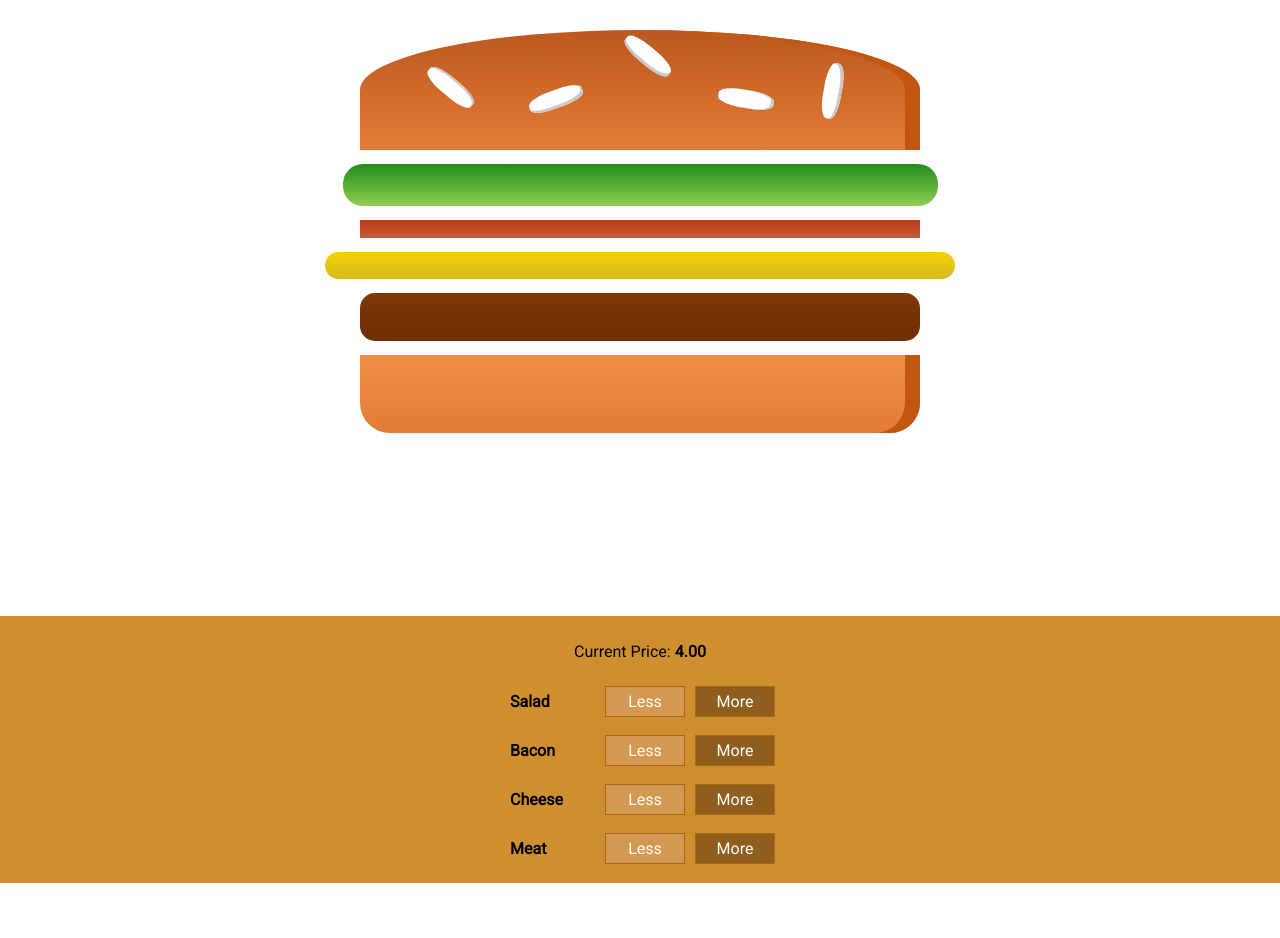
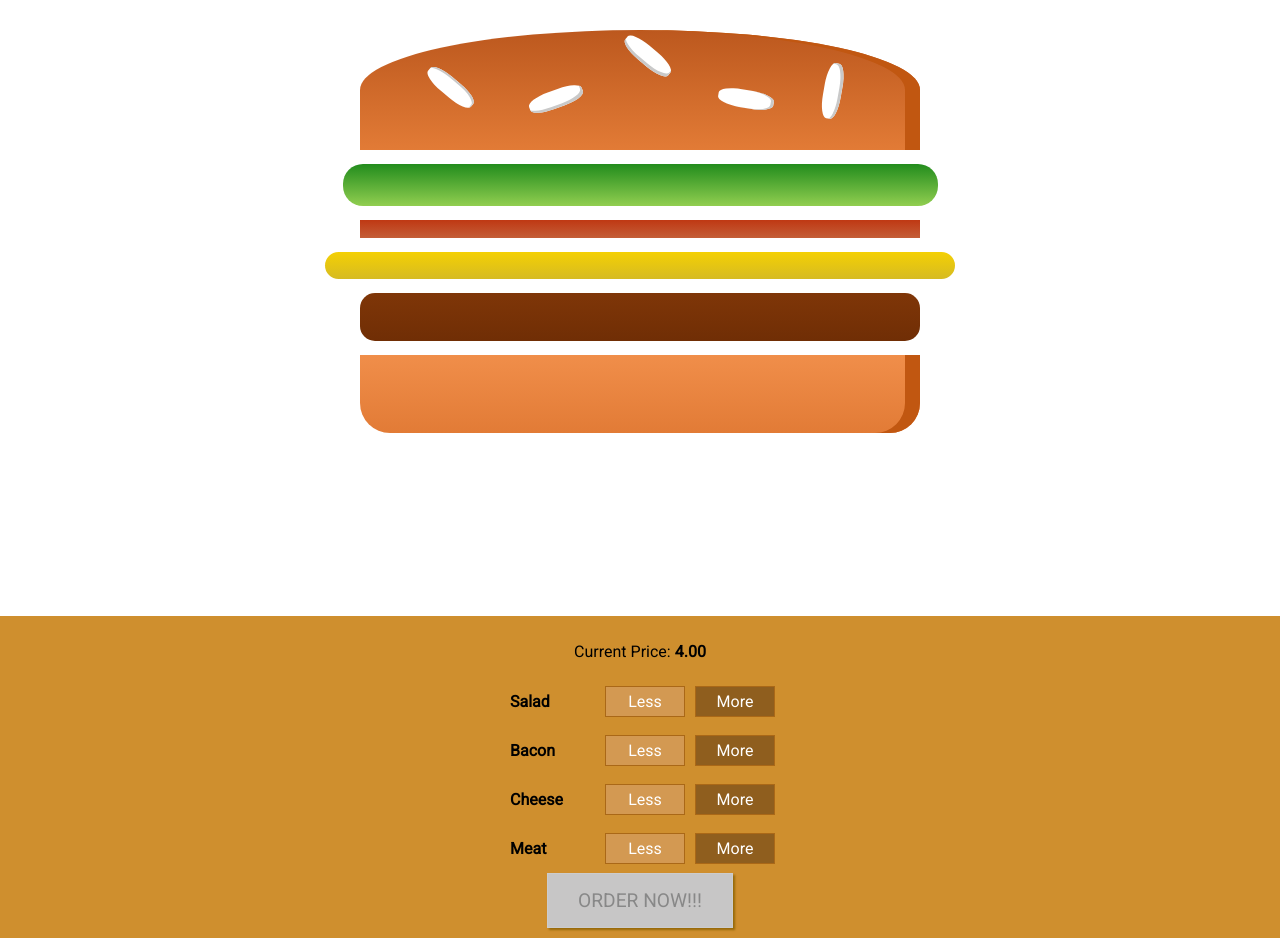
Before and after one commit to faustoazzaretti/burger-builder, a React app: page / in a window 1280 px wide. Before the commit the page ends 883 px from the top, so only its background shows below. Built offline with nearby package versions, Linux system fonts and the light colour scheme.

Commit message:
Adding the Order Button

```diff
--- a/src/components/Burger/BuildControls/BuildControls.css
+++ b/src/components/Burger/BuildControls/BuildControls.css
@@ -8,3 +8,45 @@
     width: 100%;
     background-color: #CF8F2E;
 }
+
+
+.OrderButton {
+    background-color: #DAD735;
+    outline: none;
+    cursor: pointer;
+    border: 1px solid #966909;
+    color: #966909;
+    font-family: inherit;
+    font-size: 1.2em;
+    padding: 15px 30px;
+    box-shadow: 2px 2px 2px #966909;
+}
+
+.OrderButton:hover, .OrderButton:active {
+    background-color: #A0DB41;
+    border: 1px solid #966909;
+    color: #966909;
+}
+
+.OrderButton:disabled {
+    background-color: #C7C6C6;
+    cursor: not-allowed;
+    border: 1px solid #ccc;
+    color: #888888;
+}
+
+.OrderButton:not(:disabled) {
+    animation: enable 0.3s linear;
+}
+
+@keyframes enable {
+    0% {
+        transform: scale(1);
+    }
+    60% {
+        transform: scale(1.1);
+    }
+    100% {
+        transform: scale(1);
+    }
+}
--- a/src/components/Burger/BuildControls/BuildControls.js
+++ b/src/components/Burger/BuildControls/BuildControls.js
@@ -23,6 +23,10 @@ const buildControls = (props) => (
                     disabled={props.disabled[ctlr]}
                 />)
         })}
+        <button
+            className="OrderButton"
+            disabled={!props.purchase}
+        >ORDER NOW!!!</button>
     </div>
 );
 
--- a/src/containers/BurgerBuilder/BurgerBuilder.js
+++ b/src/containers/BurgerBuilder/BurgerBuilder.js
@@ -21,7 +21,21 @@ class BurgerBuilder extends Component {
             cheese: 1,
             meat: 1
         },
-        totalPrice: 4
+        totalPrice: 4,
+        purchaseable: false
+    }
+
+    updatePurchase(ingredients) {
+        // const ingredients = {
+        //     ...this.state.ingredients
+        // };
+        const sum = Object.keys(ingredients).map(igKey => {
+            return ingredients[igKey]
+        })
+            .reduce((sum, el) => {
+                return sum + el;
+            }, 0)
+        this.setState({ purchaseable: sum > 0 })
     }
 
     addIngredientHandler = (type) => {
@@ -35,6 +49,7 @@ class BurgerBuilder extends Component {
         const oldPrice = this.state.totalPrice;
         const newPrice = oldPrice + priceAdition;
         this.setState({ totalPrice: newPrice, ingredients: updatedIngredients });
+        this.updatePurchase(updatedIngredients);
     }
 
     removeIngredientHandler = (type) => {
@@ -51,7 +66,9 @@ class BurgerBuilder extends Component {
         const oldPrice = this.state.totalPrice;
         const newPrice = oldPrice - priceDeduction;
         this.setState({ totalPrice: newPrice, ingredients: updatedIngredients });
+        this.updatePurchase(updatedIngredients);
     }
+
     render() {
         const disabledInfo = {
             ...this.state.ingredients
@@ -66,6 +83,7 @@ class BurgerBuilder extends Component {
                     ingredientAdded={this.addIngredientHandler}
                     ingredientRemove={this.removeIngredientHandler}
                     disabled={disabledInfo}
+                    purchase={this.state.purchaseable}
                     price={this.state.totalPrice}
                 />
             </Aux>
```
